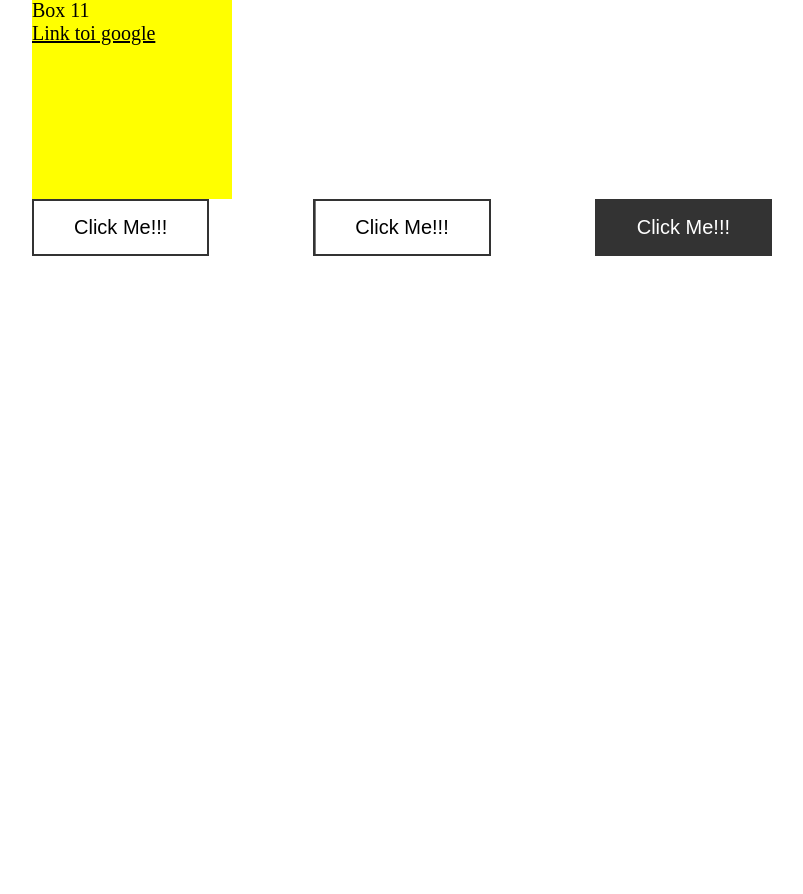
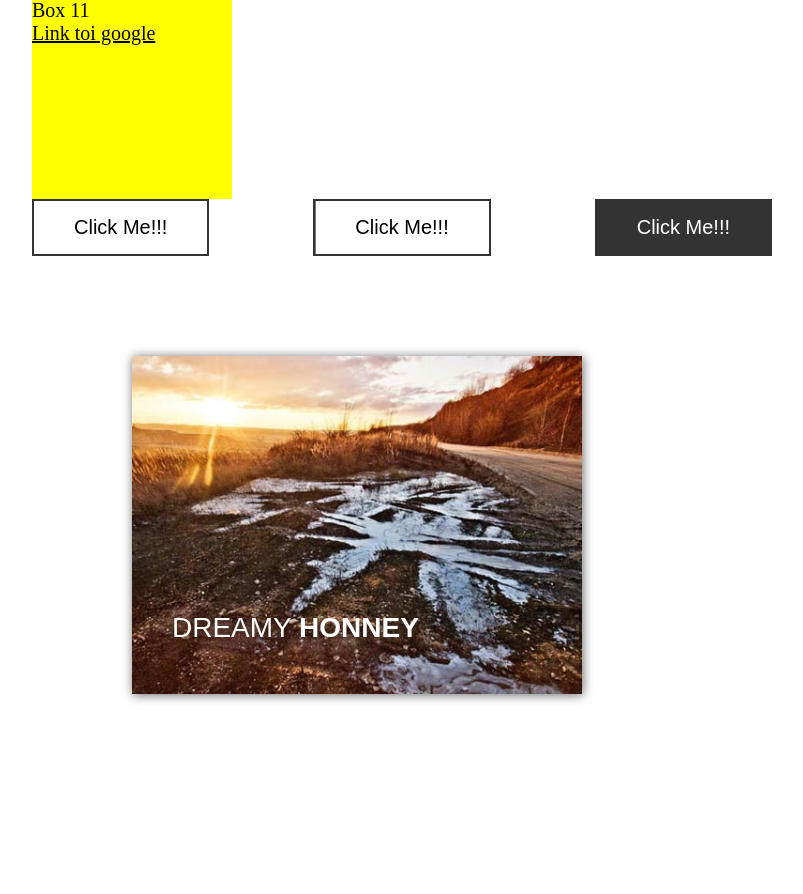
Before and after one commit to luctc-dev/FrontT02-092020, a PHP site: page /Buoi03/index.html in a window 1280 px wide. Shown: the part 3238-4132 px from the top of the page, without its empty margins (108-911 px from the left). Before the commit the page ends 3494 px from the top, so only its background shows below. Run offline with PHP 8.4, Linux system fonts and the light colour scheme.

Commit message:
effect image

```diff
--- a/Buoi03/index.html
+++ b/Buoi03/index.html
@@ -67,6 +67,15 @@
     <button class="btn btn-1">Click Me!!!</button>
     <button class="btn btn-2">Click Me!!!</button>
     <button class="btn btn-3">Click Me!!!</button>
+
+    <div class="demo-images">
+      <img src="images/4.jpg" alt="">
+      <div class="title">
+          <span>Dreamy</span>
+          <span>Honney</span>
+          <span>Now</span>
+      </div>
+  </div>
   </div>
 </body>
 </html>
--- a/Buoi03/style.css
+++ b/Buoi03/style.css
@@ -436,3 +436,79 @@
 .btn-3:hover::before {
   transform: translate(75%, 60%) rotate(-45deg);
 }
+
+
+
+
+.demo-images {
+  margin: 100px;
+  width: 450px;
+  box-shadow: 1px 1px 10px 0 rgba(0,0,0,0.6);
+  position: relative;
+}
+.demo-images img {
+  width: 100%;
+  display: block;
+}
+.demo-images .title {
+  position: absolute;
+  font-size: 28px;
+  text-transform: uppercase;
+  font-family: sans-serif;
+  left: 40px;
+  bottom: 50px;
+  color: #fff;
+  transition: all 0.3s;
+  z-index: 2;
+}
+.demo-images .title span:nth-child(2) {
+  font-weight: bold;
+}
+.demo-images .title span:nth-child(3) {
+  opacity: 0;
+  transition: all 0.3s;
+}
+.demo-images::after {
+  content: '';
+  position: absolute;
+  bottom: 0;
+  left: 0;
+  right: 0;
+  height: 0;
+  transition: all 0.3s;
+  background-color: #fff;
+  z-index: 2;
+}
+.demo-images::before {
+  content: '';
+  position: absolute;
+  opacity: 0.7;
+  top: 100%;
+  left: 0;
+  right: 0;
+  bottom: 0;
+  z-index: 1;
+  transition: top 0.3s;
+  background: rgba(255,255,255,0);
+  background: -moz-linear-gradient(top, rgba(255,255,255,0) 0%, rgba(0,3,51,0.49) 54%, rgba(0,3,51,0.8) 88%);
+  background: -webkit-gradient(left top, left bottom, color-stop(0%, rgba(255,255,255,0)), color-stop(54%, rgba(0,3,51,0.49)), color-stop(88%, rgba(0,3,51,0.8)));
+  background: -webkit-linear-gradient(top, rgba(255,255,255,0) 0%, rgba(0,3,51,0.49) 54%, rgba(0,3,51,0.8) 88%);
+  background: -o-linear-gradient(top, rgba(255,255,255,0) 0%, rgba(0,3,51,0.49) 54%, rgba(0,3,51,0.8) 88%);
+  background: -ms-linear-gradient(top, rgba(255,255,255,0) 0%, rgba(0,3,51,0.49) 54%, rgba(0,3,51,0.8) 88%);
+  background: linear-gradient(to bottom, rgba(255,255,255,0) 0%, rgba(0,3,51,0.49) 54%, rgba(0,3,51,0.8) 88%);
+  filter: progid:DXImageTransform.Microsoft.gradient( startColorstr='#ffffff', endColorstr='#000333', GradientType=0 );
+}
+
+
+.demo-images:hover::before {
+  top: 0;
+}
+.demo-images:hover::after {
+  height: 10px;
+}
+.demo-images:hover .title {
+  bottom: 30px;
+}
+.demo-images:hover .title span:nth-child(3) {
+  opacity: 1;
+}
```
Also changed, not shown: Buoi03/images/4.jpg (added).
